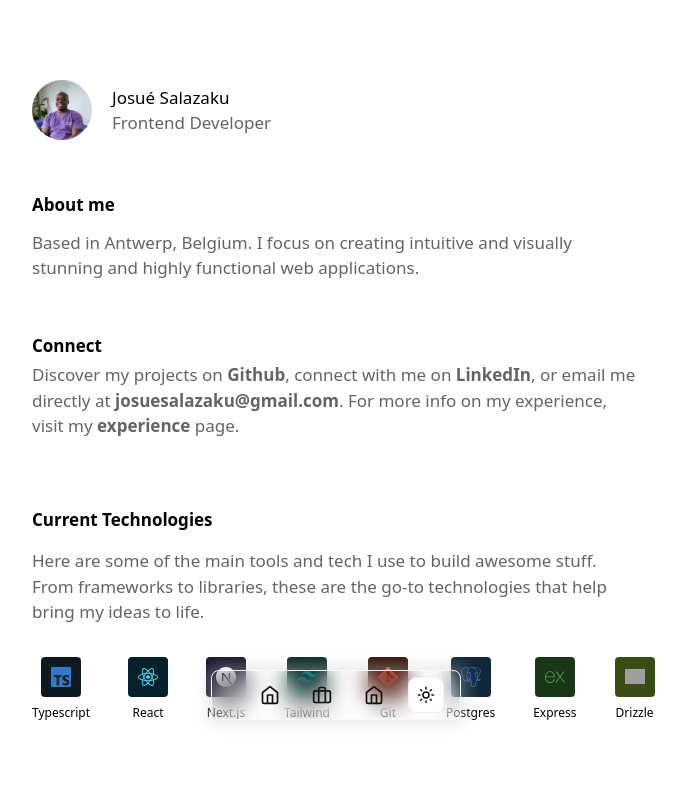
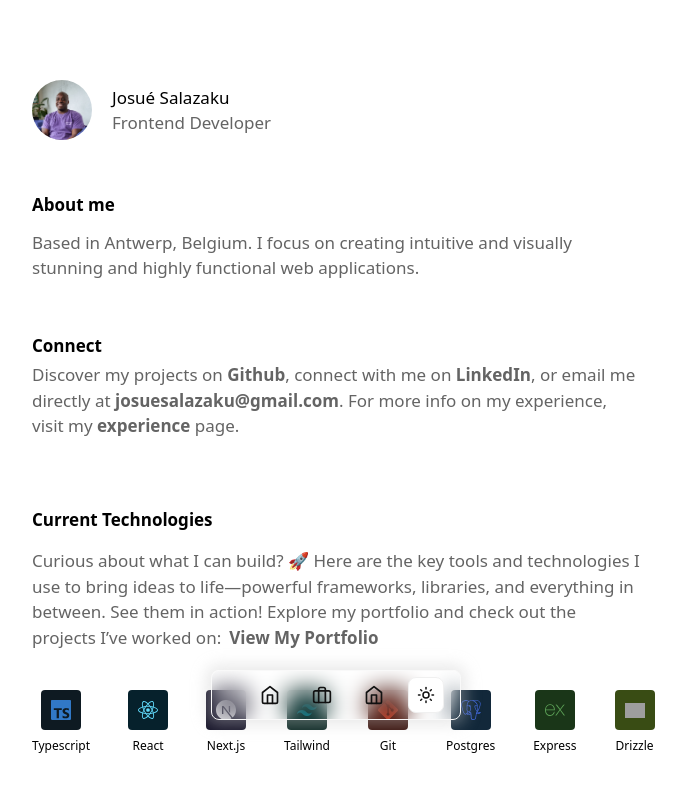
Before and after one commit to JosueSalazaku/portfolio-page, a Next.js app: page / in a window 1280 px wide. Shown: the top 800 px of the page, without its empty margins (304-990 px from the left). Built offline with nearby package versions, Linux system fonts and the light colour scheme; grey boxes are pictures that could not be loaded.

Commit message:
refactor: update project links to point to the new portfolio structure and update corresponding pages for Keanino, LinkUp, and UnreadPiles

```diff
--- a/src/app/components/CurrentTech.tsx
+++ b/src/app/components/CurrentTech.tsx
@@ -18,9 +18,22 @@ function CurrentTech() {
     <section className="flex flex-col pt-12 pb-12 ">
       <h1 className="font-bold dark:text-white">Current Technologies</h1>
       <p className="mt-4 text-gray-lightmode dark:text-gray-darkmode">
-        Here are some of the main tools and tech I use to build awesome stuff. From frameworks to libraries, these are the go-to technologies that help bring my ideas to life.
+        Curious about what I can build? 🚀 Here are the key tools and
+        technologies I use to bring ideas to life—powerful frameworks,
+        libraries, and everything in between. See them in action! Explore my
+        portfolio and check out the projects I’ve worked on:
+        <a
+          href="/portfolio"
+          className="pl-2 font-semibold text-blue-500 transition-colors hover:underline hover:text-blue-600 dark:text-blue-400 dark:hover:text-blue-300"
+        >
+          View My Portfolio
+        </a>
       </p>
-      <div id="logo" className="flex flex-row gap-[11px] pt-8 md:gap-9 lg:gap-[38px]">
+      <p className="mt-2 text-gray-lightmode dark:text-gray-darkmode"></p>
+      <div
+        id="logo"
+        className="flex flex-row gap-[11px] pt-8 md:gap-9 lg:gap-[38px]"
+      >
         {techs.map((tech, index) => (
           <div
             key={index}
--- a/src/app/components/ProjectsSection.tsx
+++ b/src/app/components/ProjectsSection.tsx
@@ -23,7 +23,7 @@ function ProjectsSection() {
       <div className="grid w-full max-w-screen-lg grid-cols-1 gap-6 md:grid-cols-2 lg:grid-cols-2">
         {/* Project Card */}
         <Link
-          href="works/unreadpiles"
+          href="portfolio/unreadpiles"
         >
           <div className="relative bg-gray-lightest dark:bg-gray-dark border border-gray-light dark:border-gray-medium rounded-lg overflow-hidden aspect-[4/3]">
             <Image
@@ -52,7 +52,7 @@ function ProjectsSection() {
 
         {/* Project Card */}
         <Link
-          href="works/keanino"
+          href="portfolio/keanino"
         >
           <div className="relative bg-gray-lightest dark:bg-gray-dark border border-gray-light dark:border-gray-medium rounded-lg overflow-hidden aspect-[4/3]">
             <Image
@@ -81,7 +81,7 @@ function ProjectsSection() {
 
         {/* Project Card */}
         <Link
-          href="works/linkup"
+          href="portfolio/linkup"
 
           className="relative bg-gray-lightest dark:bg-gray-dark border border-gray-light dark:border-gray-medium rounded-lg overflow-hidden aspect-[4/3]"
         >
--- a/src/app/works/unreadpiles/page.tsx
+++ b/src/app/portfolio/keanino/page.tsx
@@ -2,7 +2,7 @@ import React from 'react'
 
 function page() {
   return (
-    <div>UnreadPiles</div>
+    <div className="flex flex-col gap-5 pt-20 pb-12">Keanino</div>
   )
 }
 
--- a/src/app/works/linkup/page.tsx
+++ b/src/app/portfolio/linkup/page.tsx
@@ -2,7 +2,7 @@ import React from 'react'
 
 function page() {
   return (
-    <div>LinkUp</div>
+    <div className="flex flex-col gap-5 pt-20 pb-12">LinkUp</div>
   )
 }
 
--- /dev/null
+++ b/src/app/portfolio/page.tsx
@@ -0,0 +1,6 @@
+
+export default function page() {
+  return (
+    <div className="flex flex-col gap-5 pt-20 pb-12">My Portfolio</div>
+  )
+}
--- a/src/app/works/keanino/page.tsx
+++ b/src/app/portfolio/unreadpiles/page.tsx
@@ -2,7 +2,7 @@ import React from 'react'
 
 function page() {
   return (
-    <div>Keanino</div>
+    <div className="flex flex-col gap-5 pt-20 pb-12">UnreadPiles</div>
   )
 }
 
--- a/src/app/works/page.tsx
+++ /dev/null
@@ -1,6 +0,0 @@
-
-export default function page() {
-  return (
-    <div className="flex flex-col gap-5 pt-20 pb-12">Wroks</div>
-  )
-}
```
